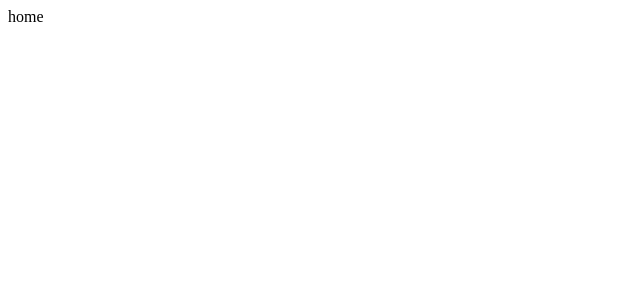
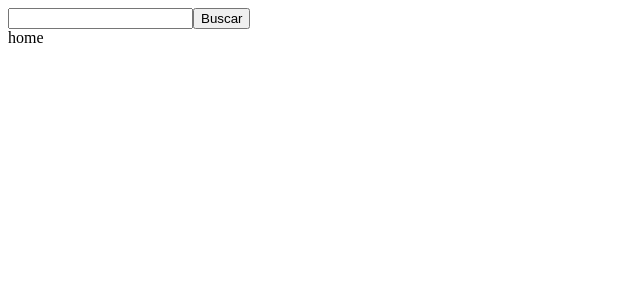
Before and after one commit to cristianaparra/clase-anime, a React (Create React App) app: page / in a window 1280 px wide. Shown: the top 300 px of the page, without its empty margins (0-640 px from the left). Built offline with nearby package versions, Linux system fonts and the light colour scheme.

Commit message:
Agregar formulario y caja de Texto

```diff
--- a/src/vista/Home.js
+++ b/src/vista/Home.js
@@ -2,12 +2,23 @@ import React from 'react';
 
 const Home = () => {
 
+    const NuevaFuncion =(event) =>{
+        event.preventDefault();
+        console.log(event.target[0].value);
+        console.log(event.target.elements.filter.value);
+
+    }
+
     return (
         <>
-
+        <form onSubmit={NuevaFuncion}>
+            <input type="text" name="filter" className="form-control"/>
+            <button type="submit" className="btn btn-primary">Buscar</button>
+        </form>
             home
         </>
     )
+
 }
 
 
```
